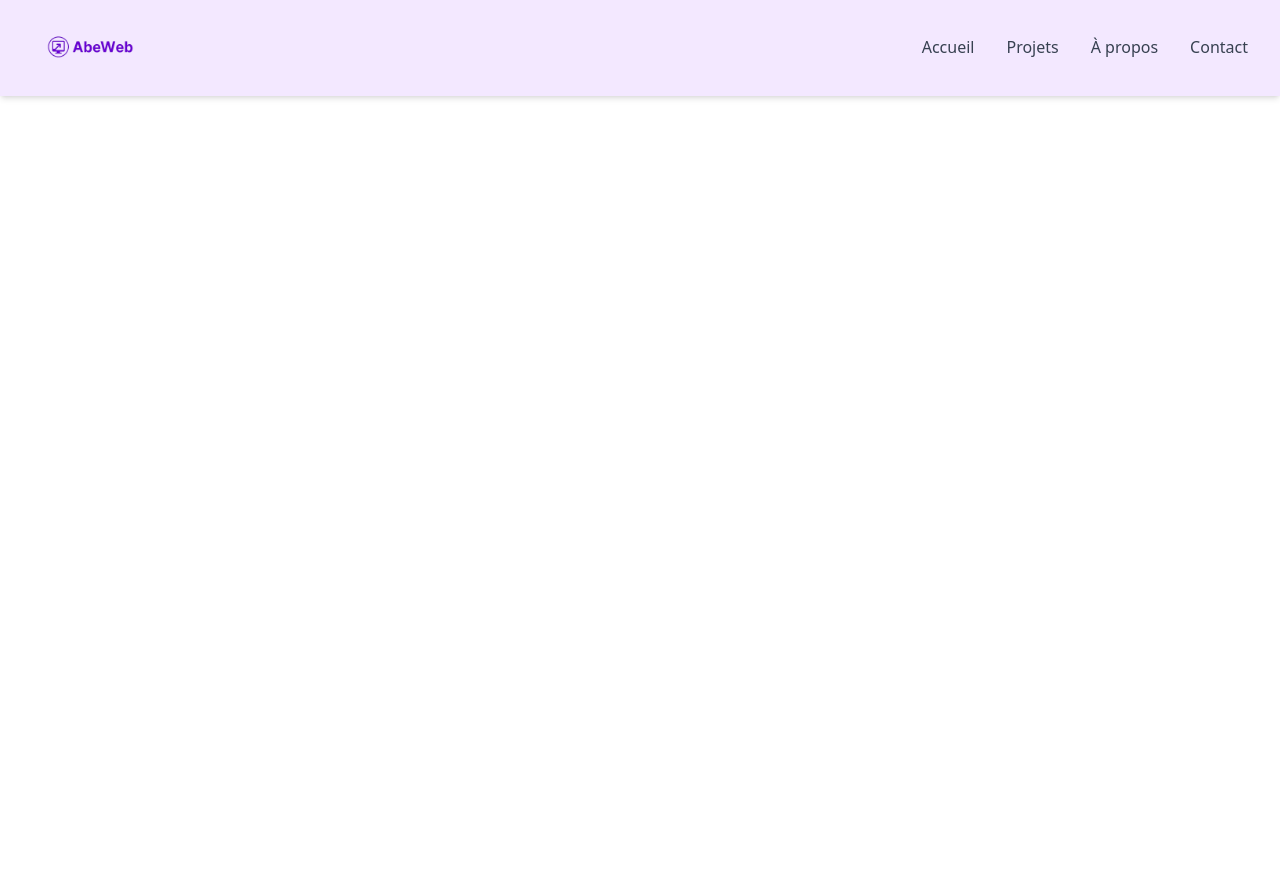
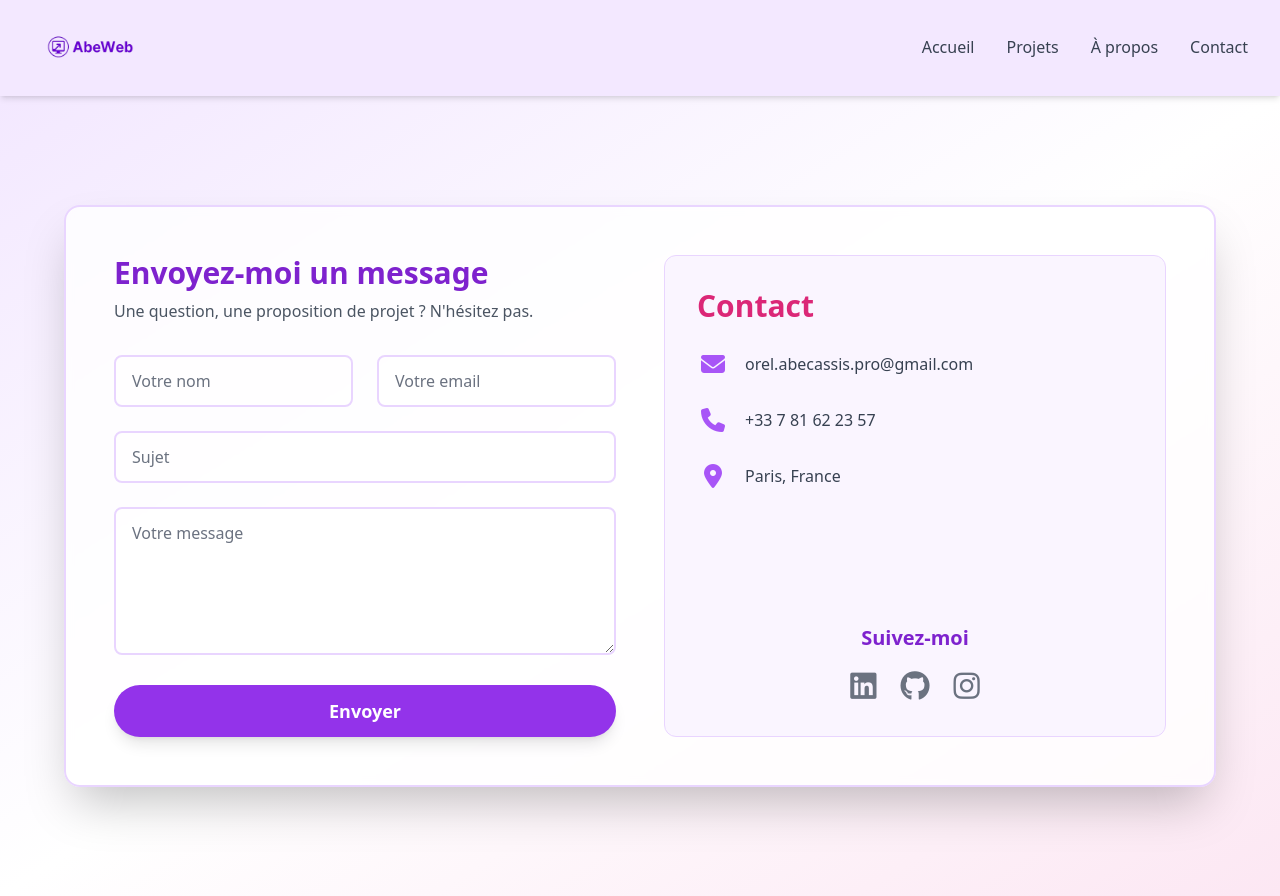
Before and after one commit to orelAbecassis/portfolio-tailwind, a Vue app: page /contact in a window 1280 px wide. Before the commit the page ends 800 px from the top, so only its background shows below. Built offline with nearby package versions, Linux system fonts and the light colour scheme.

Commit message:
🆕 Ajout d'un formulaire de contact et intégration de Font Awesome

```diff
--- a/index.html
+++ b/index.html
@@ -5,6 +5,7 @@
     <link rel="icon" href="/favicon.ico" />
     <meta name="viewport" content="width=device-width, initial-scale=1.0" />
     <title>Portfolio Tailwind</title>
+    <link rel="stylesheet" href="https://cdnjs.cloudflare.com/ajax/libs/font-awesome/6.5.2/css/all.min.css" integrity="sha512-SnH5WK+bZxgPHs44uWIX+LLJAJ9/2PkPKZ5QiAj6Ta86w+fsb2TkcmfRyVX3pBnMFcV7oQPJkl9QevSCWr3W6A==" crossorigin="anonymous" referrerpolicy="no-referrer" />
   </head>
   <body>
     <div id="app"></div>
--- a/src/view/Contact.vue
+++ b/src/view/Contact.vue
@@ -1,3 +1,84 @@
 <template>
-    <div></div>
+  <section class="flex flex-col items-center justify-center min-h-screen bg-gradient-to-br from-purple-100 via-white to-pink-100 py-20 px-4">
+    <div
+      v-motion
+      :initial="{ opacity: 0, y: 100 }"
+      :enter="{ opacity: 1, y: 0, transition: { duration: 600 } }"
+      class="w-full max-w-6xl mx-auto"
+    >
+      <div class="bg-white/80 backdrop-blur-sm rounded-2xl shadow-2xl overflow-hidden p-8 md:p-12 border-2 border-purple-200">
+        <div class="grid grid-cols-1 md:grid-cols-2 gap-12">
+          <!-- Formulaire -->
+          <div>
+            <h2 class="text-3xl font-bold text-purple-700 mb-2">Envoyez-moi un message</h2>
+            <p class="text-gray-600 mb-8">Une question, une proposition de projet ? N'hésitez pas.</p>
+            <form @submit.prevent="handleSubmit">
+              <div class="grid grid-cols-1 sm:grid-cols-2 gap-6 mb-6">
+                <input type="text" placeholder="Votre nom" class="form-input" required />
+                <input type="email" placeholder="Votre email" class="form-input" required />
+              </div>
+              <div class="mb-6">
+                <input type="text" placeholder="Sujet" class="form-input" required />
+              </div>
+              <div class="mb-6">
+                <textarea placeholder="Votre message" rows="5" class="form-input" required></textarea>
+              </div>
+              <button type="submit" class="w-full px-6 py-3 bg-purple-600 text-white rounded-full shadow-lg hover:bg-purple-700 transition-all duration-300 font-semibold text-lg transform hover:scale-105">
+                Envoyer
+              </button>
+            </form>
+          </div>
+
+          <!-- Informations de contact -->
+          <div class="flex flex-col justify-between bg-purple-50 p-8 rounded-xl border border-purple-200">
+            <div>
+              <h2 class="text-3xl font-bold text-pink-600 mb-6">Contact</h2>
+              <ul class="space-y-6 text-gray-700">
+                <li class="flex items-center space-x-4">
+                  <i class="fas fa-envelope text-purple-500 text-2xl w-8 text-center"></i>
+                  <a href="mailto:orel.abecassis.pro@gmail.com" class="hover:text-purple-700 transition-colors">orel.abecassis.pro@gmail.com</a>
+                </li>
+                <li class="flex items-center space-x-4">
+                  <i class="fas fa-phone text-purple-500 text-2xl w-8 text-center"></i>
+                  <a href="tel:+33612345678" class="hover:text-purple-700 transition-colors">+33 7 81 62 23 57</a>
+                </li>
+                <li class="flex items-center space-x-4">
+                  <i class="fas fa-map-marker-alt text-purple-500 text-2xl w-8 text-center"></i>
+                  <span>Paris, France</span>
+                </li>
+              </ul>
+            </div>
+            <div class="mt-8 flex flex-col items-center">
+              <h3 class="text-xl font-semibold text-purple-700 mb-4">Suivez-moi</h3>
+              <div class="flex space-x-6">
+                <a href="https://www.linkedin.com/in/orel-abecassis-488ba7203/" class="text-gray-500 hover:text-purple-600 transition-colors text-3xl">
+                  <i class="fab fa-linkedin"></i>
+                </a>
+                <a href="https://github.com/orelAbecassis" class="text-gray-500 hover:text-purple-600 transition-colors text-3xl">
+                  <i class="fab fa-github"></i>
+                </a>
+                <a href="#" class="text-gray-500 hover:text-purple-600 transition-colors text-3xl">
+                  <i class="fab fa-instagram"></i>
+                </a>
+              </div>
+            </div>
+          </div>
+        </div>
+      </div>
+    </div>
+  </section>
 </template>
+
+<script setup lang="ts">
+const handleSubmit = () => {
+  // Logique de soumission du formulaire
+  // (ex: appel API, validation, etc.)
+  alert("Merci pour votre message !");
+};
+</script>
+
+<style scoped>
+.form-input {
+  @apply w-full px-4 py-3 bg-white/50 border-2 border-purple-200 rounded-lg focus:ring-2 focus:ring-purple-500 focus:border-purple-500 outline-none transition-all duration-300 placeholder-gray-500 text-gray-800;
+}
+</style>
```
